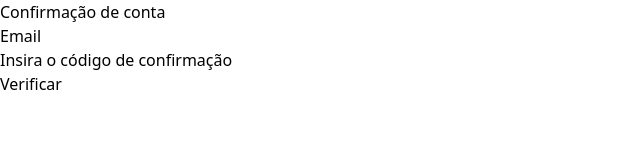
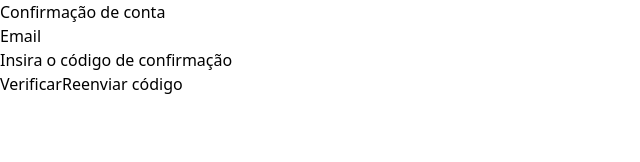
Before and after one commit to Diogo-gallina/Credit-Analyze-Portal, a React (Vite) app: page /confirmation-account in a window 1280 px wide. Shown: the top 162 px of the page, without its empty margins (0-640 px from the left). Built offline with nearby package versions, Linux system fonts and the light colour scheme; what amazon-cognito-identity-js would draw is missing.

Commit message:
feat: add reenvite confirmation email to user

```diff
--- a/src/components/ConfirmationAccountForm.tsx
+++ b/src/components/ConfirmationAccountForm.tsx
@@ -6,9 +6,11 @@ import { useNavigate } from 'react-router-dom';
 import AccountContext from '../context/accountContext';
 
 const confirmationAccountSchema = z.object({
-  email: z.string().email("Email inválido").nonempty("Email é obrigatório"),
+  email: z.string()
+    .email("Email inválido")
+    .min(1, "Email é obrigatório"),
   confirmationCode: z.string()
-    .nonempty('Código de confirmação é obrigatório.')
+    .min(1, 'Código de confirmação é obrigatório.')
     .length(6, 'Código de confirmação deve ter 6 números')
 });
 
@@ -23,7 +25,8 @@ export function ConfirmationAccountForm() {
   const {
     register,
     handleSubmit,
-    formState: { errors }
+    formState: { errors },
+    getValues
   } = useForm<ConfirmationAccountData>({
     resolver: zodResolver(confirmationAccountSchema),
   });
@@ -39,13 +42,23 @@ export function ConfirmationAccountForm() {
     }
   }
 
+  async function resendCode(email: string) {
+    try {
+      await accountContext!.resendConfirmationCode(email);
+      setOutput('Confirmation code resent successfully!');
+    } catch (err) {
+      console.log("Failed to resend confirmation code: " + err);
+      setOutput("Failed to resend confirmation code: " + err);
+    }
+  }
+
   return (
     <form
       onSubmit={handleSubmit(confirmetionCode)}
       className="flex flex-col gap-6 w-full max-w-md mx-auto bg-white p-8 rounded-lg shadow-lg"
     >
       <div className="flex flex-col items-center gap-2">
-        <label htmlFor="file" className="text-lg font-semibold text-gray-700">
+        <label htmlFor="confirmation" className="text-lg font-semibold text-gray-700">
           Confirmação de conta
         </label>
       </div>
@@ -72,12 +85,22 @@ export function ConfirmationAccountForm() {
         {errors.confirmationCode && <span className="text-red-600">{errors.confirmationCode.message}</span>}
       </div>
 
+      <div className="flex justify-between gap-4">
         <button
           type="submit"
-        className="bg-sky-500 rounded font-semibold text-white h-10 hover:bg-sky-700"
+          className="bg-sky-500 rounded font-semibold text-white h-10 hover:bg-sky-700 w-full"
         >
           Verificar
         </button>
+
+        <button
+          type="button"
+          onClick={() => resendCode(getValues('email'))}
+          className="bg-sky-500 rounded font-semibold text-white h-10 hover:bg-sky-700 w-full"
+        >
+          Reenviar código
+        </button>
+      </div>
 
       {_output && <p>{_output}</p>}
     </form>
--- a/src/components/LoginForm.tsx
+++ b/src/components/LoginForm.tsx
@@ -33,7 +33,6 @@ export function LoginForm() {
     try {
       const response = await accountContext!.authenticate(data.email, data.password);
       setOutput('Login successful! ' + response);
-      if (response) navigate('/upload');
     } catch (err) {
       console.log("Failed to login: " + err);
       setOutput("Failed to login: " + err);
```
Lines whose indentation alone changed are shown as unchanged.
